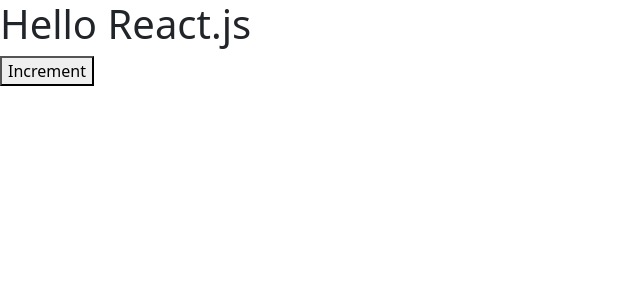
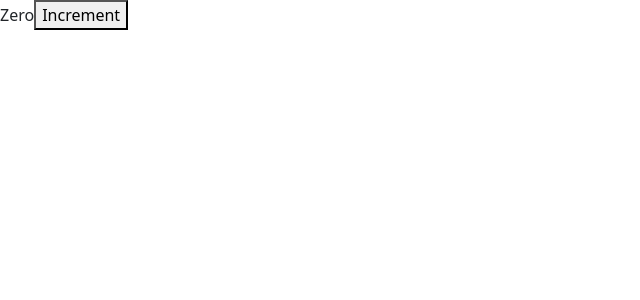
Before and after one commit to fmfahath/counter-app, a React (Create React App) app: page / in a window 1280 px wide. Shown: the top 300 px of the page, without its empty margins (0-640 px from the left). Built offline with nearby package versions, Linux system fonts and the light colour scheme.

Commit message:
Counter module's class & methods added / rendered

```diff
--- a/src/components/counter.jsx
+++ b/src/components/counter.jsx
@@ -1,17 +1,55 @@
 import React, { Component } from 'react';
 
 class Counter extends Component {
-    // state = {  }
+
+    //property of Component class - state is a Special property - [its an object]
+    state = {
+        count: 0,    //propery
+        address:{   //propery
+            HomeNo: "",
+            Street: "",
+        }
+     };
+
+
+     //Methods of Component class
+     formatCount(){
+        const {count} = this.state; //object de-structure
+        // return this.state.count === 0 ? "Zero" : this.state.count;
+        return count === 0 ? "Zero" : count;
+
+        // const x = <h1>Zero</h1>;
+        // return count === 0 ? <h1>Zero</h1> : count;
+        // return count === 0 ? x : count;
+
+     }
+
+     //---------------------------------------------------------------------------------
+
     // render() {
     //     return <div><h1>Hello React.js</h1><button>Increment</button></div>;
     // }
 
-    render(){
+    //------------------------------------------------------------------------------------
+
+    // render(){
+    //     return (
+    //         <React.Fragment>
+    //             <h1>Hello React.js</h1>
+    //             <button>Increment</button>
+    //         </React.Fragment>
+    //     );
+    // }
+
+     //------------------------------------------------------------------------------------
+
+     render(){
         return (
-            <React.Fragment>
-                <h1>Hello React.js</h1>
+            <div>
+                {/* <span>{this.state.count}</span> */}
+                <span>{this.formatCount()}</span>
                 <button>Increment</button>
-            </React.Fragment>
+            </div>
         );
     }
 }
```
